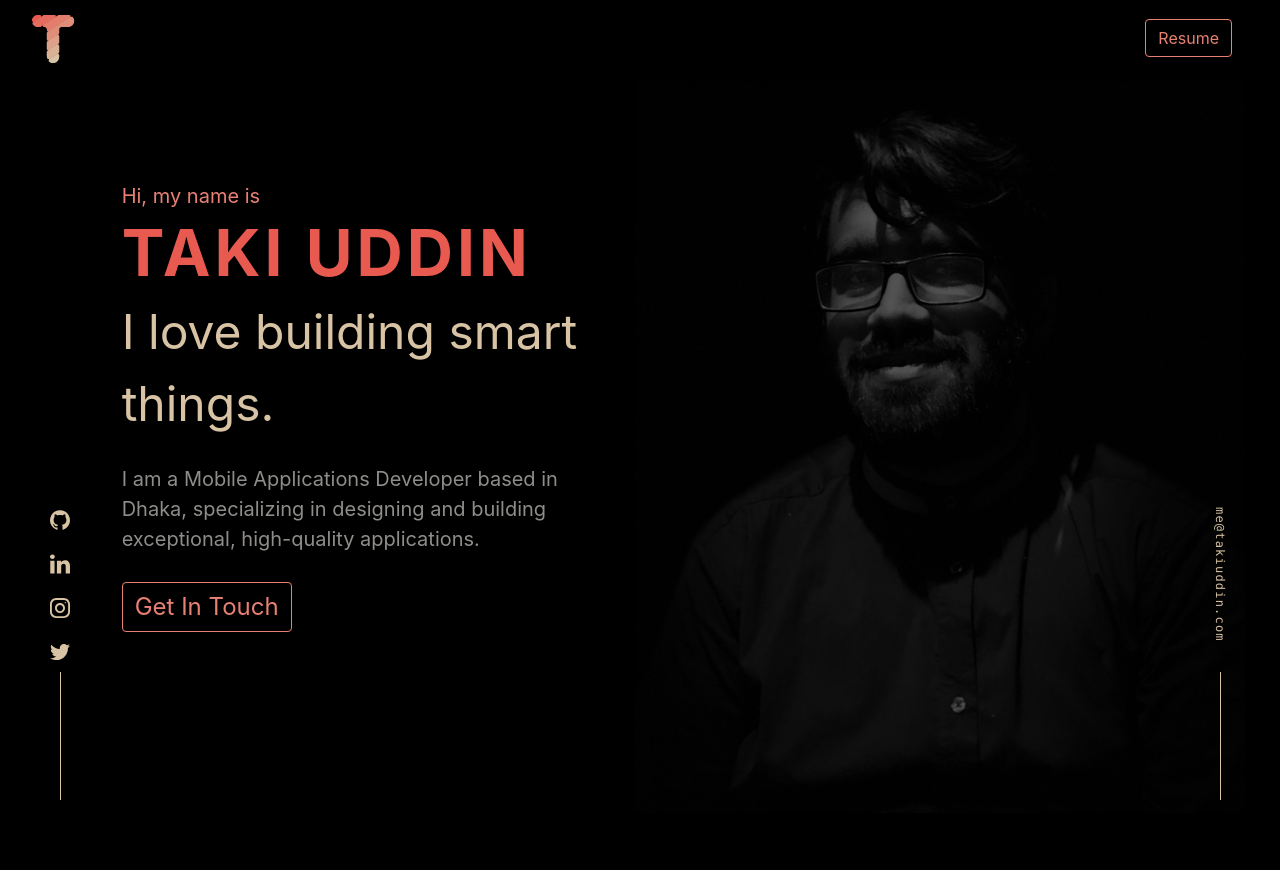
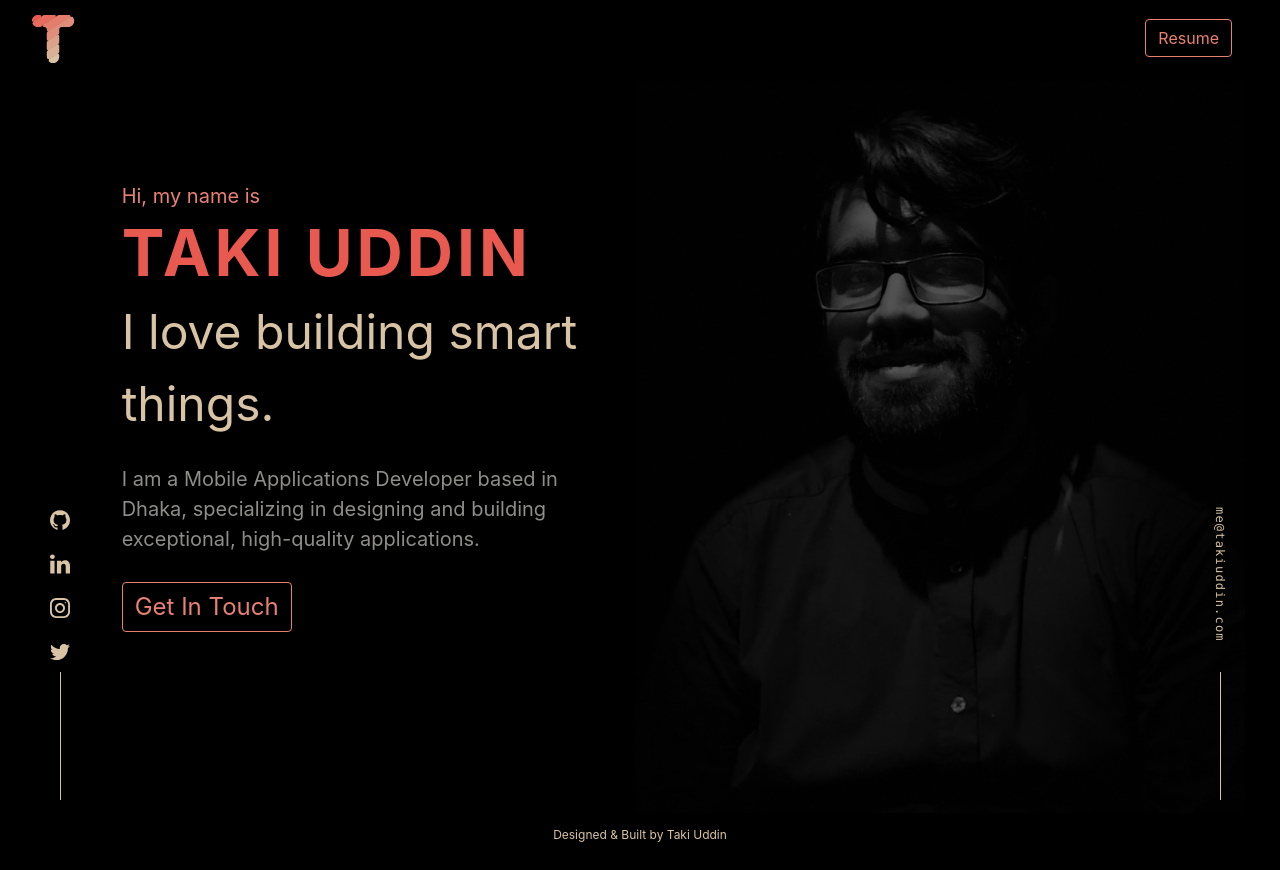
Before and after one commit to takiuddin93/takiuddin93.github.io, an Angular app: page / in a window 1280 px wide. Before the commit the page ends 813 px from the top, so only its background shows below. Built offline with nearby package versions, Linux system fonts and the light colour scheme.

Commit message:
new docs built

```diff
--- a/src/app/app.component.html
+++ b/src/app/app.component.html
@@ -2,3 +2,4 @@
 <app-navigation></app-navigation>
 <app-side-buttons></app-side-buttons>
 <app-introduction></app-introduction>
+<app-footer></app-footer>
--- a/src/app/app.module.ts
+++ b/src/app/app.module.ts
@@ -8,6 +8,7 @@ import { FontAwesomeModule } from '@fortawesome/angular-fontawesome';
 import { NavigationComponent } from '../navigation/navigation.component';
 import { SideButtonsComponent } from '../side-buttons/side-buttons.component';
 import { IntroductionComponent } from '../introduction/introduction.component';
+import { FooterComponent } from '../footer/footer.component';
 import { NgbModule } from '@ng-bootstrap/ng-bootstrap';
 
 @NgModule({
@@ -15,7 +16,8 @@ import { NgbModule } from '@ng-bootstrap/ng-bootstrap';
     AppComponent,
     NavigationComponent,
     SideButtonsComponent,
-    IntroductionComponent
+    IntroductionComponent,
+    FooterComponent
   ],
   imports: [
     BrowserModule,
--- /dev/null
+++ b/src/footer/footer.component.css
@@ -0,0 +1,66 @@
+.bleeXL {
+  display: flex;
+  -webkit-box-pack: center;
+  justify-content: center;
+  -webkit-box-align: center;
+  align-items: center;
+  flex-direction: column;
+  text-align: center;
+  height: auto;
+  min-height: 70px;
+  padding: 15px;
+}
+
+.bZwI {
+  color: rgb(168, 178, 209);
+  width: 100%;
+  max-width: 270px;
+  display: none;
+  margin: 0px auto 10px;
+}
+
+.eNOkCN {
+  display: flex;
+  -webkit-box-pack: justify;
+  justify-content: space-between;
+  -webkit-box-align: center;
+  align-items: center;
+  padding: 0px;
+  margin: 0px;
+  list-style: none;
+}
+
+.footer-social {
+  padding: 10px;
+}
+
+a {
+  display: inline-block;
+  text-decoration-skip-ink: auto;
+  color: inherit;
+  position: relative;
+  cursor: pointer;
+  text-decoration: none;
+  transition: all 0.25s cubic-bezier(0.645, 0.045, 0.355, 1) 0s;
+}
+
+.lgilVy {
+  font-family: "SF Mono", "Fira Code", "Fira Mono", "Roboto Mono", "Lucida Console", Monaco, monospace;
+  font-size: 12px;
+  line-height: 1;
+}
+
+.footer-text {
+  color: #D8C3A4;
+  padding: 10px;
+}
+
+a {
+  display: inline-block;
+  text-decoration-skip-ink: auto;
+  color: inherit;
+  position: relative;
+  cursor: pointer;
+  text-decoration: none;
+  transition: all 0.25s cubic-bezier(0.645, 0.045, 0.355, 1) 0s;
+}
--- /dev/null
+++ b/src/footer/footer.component.html
@@ -0,0 +1,7 @@
+<footer class="footer__StyledContainer-sc-4jwnt4-0 bleeXL">
+  <div class="footer__StyledMetadata-sc-4jwnt4-4 lgilVy">
+    <a href="https://takiuddin.com/" target="_blank" rel="nofollow noopener noreferrer" class="footer-text">
+      <div>Designed &amp; Built by Taki Uddin</div>
+    </a>
+  </div>
+</footer>
--- /dev/null
+++ b/src/footer/footer.component.ts
@@ -0,0 +1,15 @@
+import { Component, OnInit } from '@angular/core';
+
+@Component({
+  selector: 'app-footer',
+  templateUrl: './footer.component.html',
+  styleUrls: ['./footer.component.css']
+})
+export class FooterComponent implements OnInit {
+
+  constructor() { }
+
+  ngOnInit(): void {
+  }
+
+}
```
Also changed, not shown: 5 other files (tests, documents, lock files or other folders).
